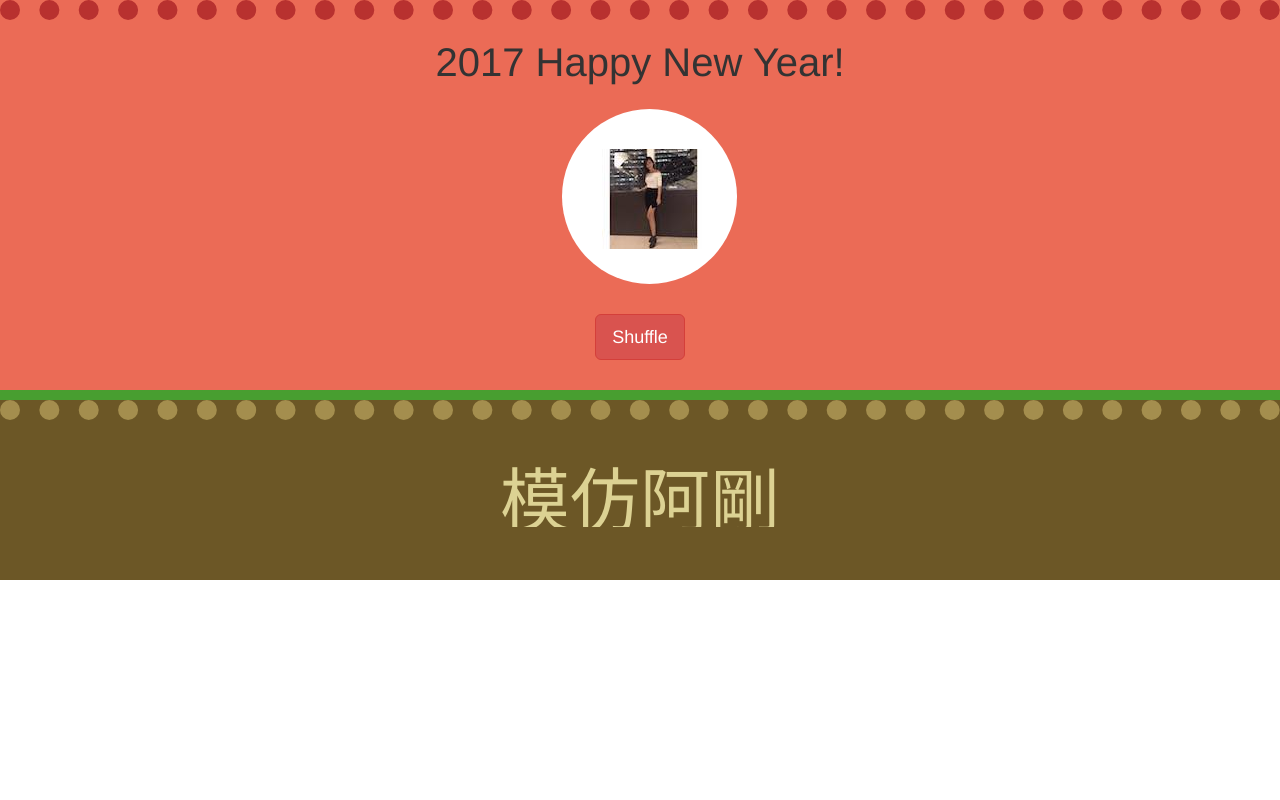
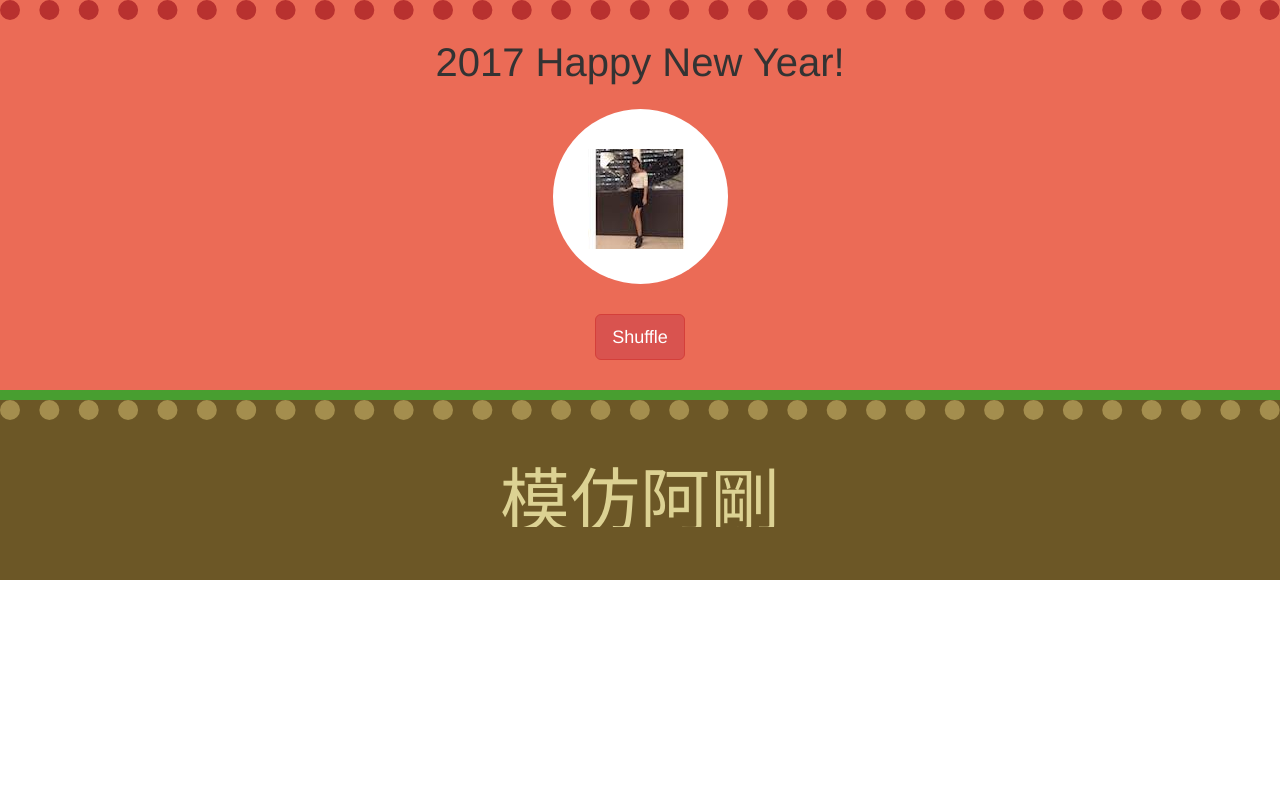
Before and after one commit to rickych1123/slotMachine, a website: page index.html in a window 1280 px wide. Drawn offline with nearby package versions, Linux system fonts and the light colour scheme.

Commit message:
調整排版

```diff
--- a/css/style.css
+++ b/css/style.css
@@ -179,17 +179,17 @@ header a {
     border-top: 20px dotted #B8312F;
 }
 
-#randomize .row > div.col-xs-4 {
-    padding-left: 35px;
+#randomize .row > div.col-pic {
+    /*padding-left: 35px;*/
 }
 
-#randomize .row > div.col-xs-4 > div {
+#randomize .row > div.col-pic > div {
     padding-top: 40px;
-    padding-left: 40px;
+    padding-left: 35px;
     width: 175px;
     height: 175px;
     background-color: #fff;
-    border-radius: 50%;
+    border-radius: 80%;
     margin: auto;
 }
 
--- a/index.html
+++ b/index.html
@@ -1,41 +1,24 @@
 <!DOCTYPE html PUBLIC "-//W3C//DTD XHTML 1.0 Transitional//EN" "http://www.w3.org/TR/xhtml1/DTD/xhtml1-transitional.dtd">
 <html xmlns="http://www.w3.org/1999/xhtml">
+
 <head>
     <meta http-equiv="Content-Type" content="text/html; charset=UTF-8" />
     <title>jQuery Slot Machine</title>
-
     <meta name="viewport" content="width=device-width, initial-scale=1, minimum-scale=1, maximum-scale=2.0">
-
     <link rel="stylesheet" href="https://maxcdn.bootstrapcdn.com/bootstrap/3.3.6/css/bootstrap.min.css" integrity="sha384-1q8mTJOASx8j1Au+a5WDVnPi2lkFfwwEAa8hDDdjZlpLegxhjVME1fgjWPGmkzs7" crossorigin="anonymous">
     <link rel="stylesheet" href="css/style.css" type="text/css" media="screen" />
     <link rel="stylesheet" href="dist/jquery.slotmachine.css" type="text/css" media="screen" />
-
     <script type="text/javascript" src="//code.jquery.com/jquery-2.1.1.min.js"></script>
     <script src="https://maxcdn.bootstrapcdn.com/bootstrap/3.3.6/js/bootstrap.min.js" integrity="sha384-0mSbJDEHialfmuBBQP6A4Qrprq5OVfW37PRR3j5ELqxss1yVqOtnepnHVP9aJ7xS" crossorigin="anonymous"></script>
     <script type="text/javascript" src="dist/jquery.slotmachine.js"></script>
-
 </head>
 
 <body>
     <div id="randomize">
         <div class="content container" style="text-align: center;max-width: 900px;">
             <h1>2017 Happy New Year!</h1>
-
             <div class="row">
-					<div class="col-xs-4">
-						<!-- <div>
-							<div id="machine1" class="randomizeMachine">
-								<div><img src="img/slot1.png" /></div>
-								<div><img src="img/slot2.png" /></div>
-								<div><img src="img/slot3.png" /></div>
-								<div><img src="img/slot4.png" /></div>
-								<div><img src="img/slot5.png" /></div>
-								<div><img src="img/slot6.png" /></div>
-							</div>
-						</div> -->
-					</div>
-
-					<div class="col-xs-4">
+                <div class="col-pic">
                     <div>
                         <div id="machine2" class="randomizeMachine">
                             <div><img src="img/user0.jpg" /></div>
@@ -48,36 +31,35 @@
                         </div>
                     </div>
                 </div>
-
-					<div class="col-xs-4">
-
             </div>
-				</div>
-
+            <div class="row">
+                <div class="btn-group btn-group-justified btn-group-randomize" role="group">
                     <div>
-					<div class="btn-group btn-group-justified btn-group-randomize" role="group">
+                        <div>
                             <div id="ranomizeButton" type="button" class="btn btn-danger btn-lg">Shuffle</div>
                         </div>
                     </div>
                 </div>
             </div>
+        </div>
+    </div>
     <script>
-			$(document).ready(function(){
+    $(document).ready(function() {
 
 
         var machine2 = $("#machine2").slotMachine({
-					active	: 1,
-					delay	: 500,
+            active: 1,
+            delay: 1000,
             direction: 'down'
         });
 
 
 
-				function onComplete(active){
+        function onComplete(active) {
 
         }
 
-				$("#ranomizeButton").click(function(){
+        $("#ranomizeButton").click(function() {
 
             machine2.shuffle(5, onComplete);
 
@@ -92,9 +74,6 @@
         })
     });
     </script>
-
-
-
     <footer>
         <div class="content">
             <div id="textMachine" style="text-align: center">
@@ -103,16 +82,16 @@
                 <div>模仿阿剛</div>
             </div>
             <script>
-					$(document).ready(function(){
+            $(document).ready(function() {
                 $("#textMachine").slotMachine({
-							active	: 1,
-							delay	: 450,
-							auto	: 1500
+                    active: 1,
+                    delay: 450,
+                    auto: 1500
                 });
             });
             </script>
         </div>
     </footer>
+</body>
 
-	</body>
 </html>
```
Lines whose indentation alone changed are shown as unchanged.
